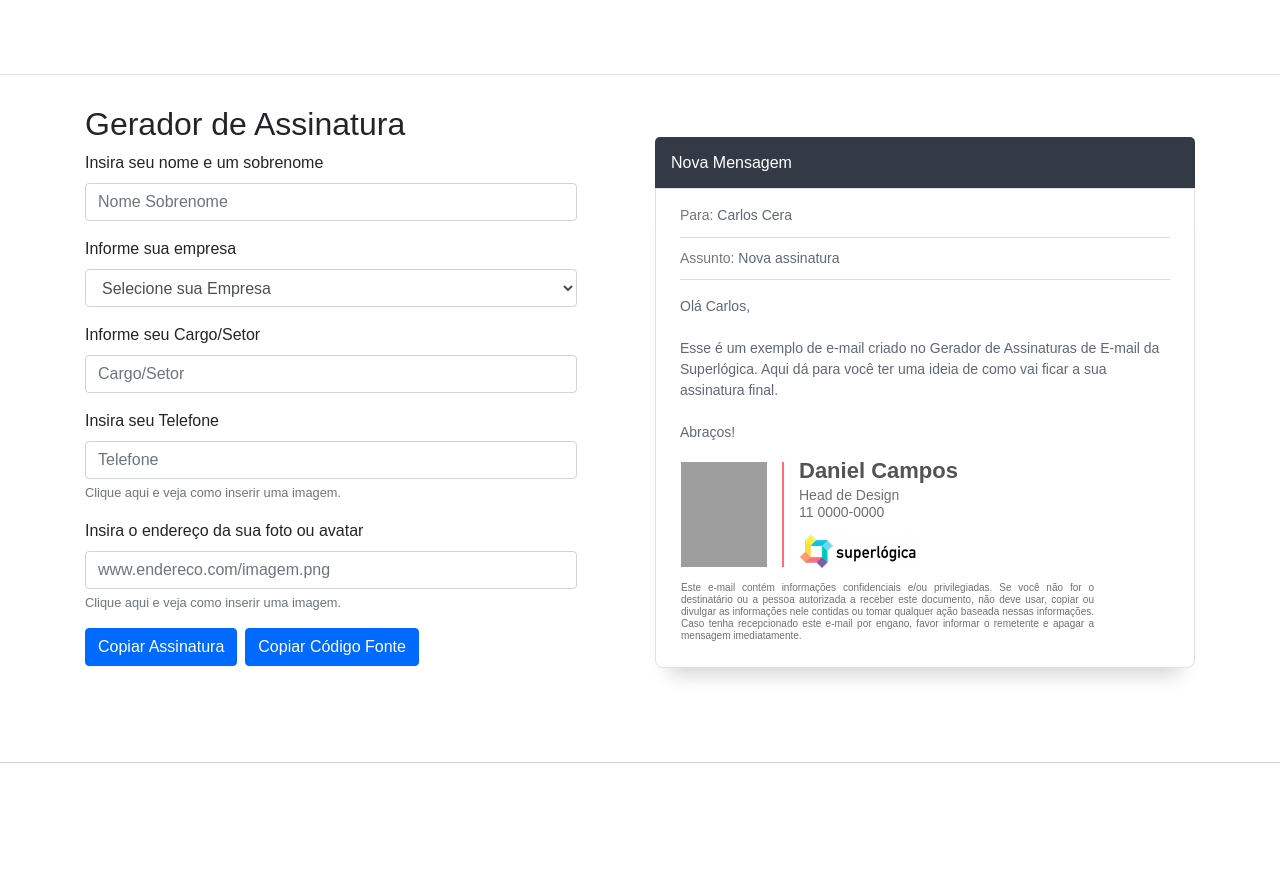
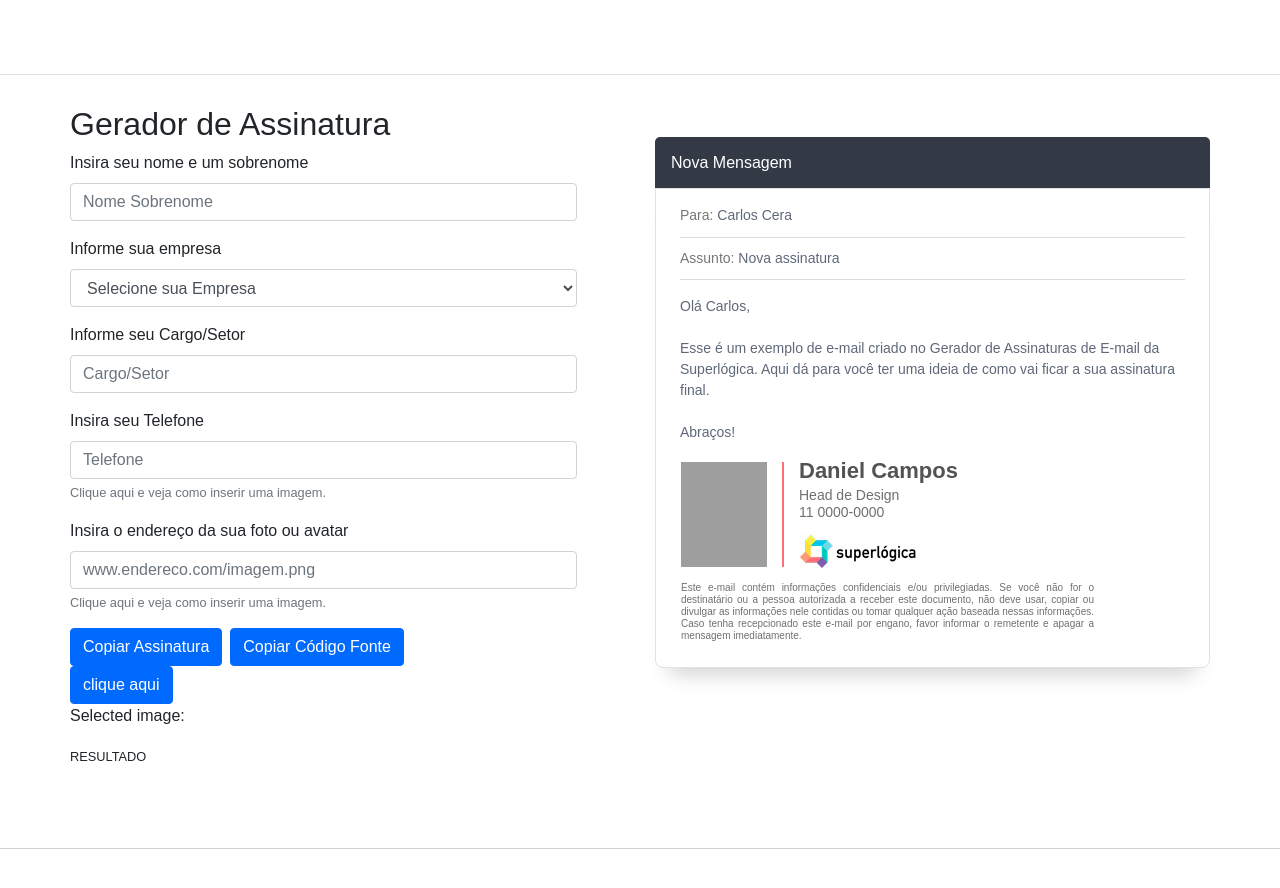
Before and after one commit to thayna-oliveira/superlogica-gerador-de-assinaturas, a React (Create React App) app: page / in a window 1280 px wide. Shown: the top 888 px of the page. Built offline with nearby package versions, Linux system fonts and the light colour scheme; grey boxes are pictures that could not be loaded.

Commit message:
add gallery component

```diff
--- a/src/App.js
+++ b/src/App.js
@@ -4,7 +4,7 @@ import './App.css';
 
 import Navbar from './components/Navbar';
 import Footer from './components/Footer';
-import Gerador from './components/gerador';
+import Gerador from './components/Gerador';
 
 function App() {
   return (
--- a/src/components/gallery.js
+++ b/src/components/Gallery/index.js
@@ -1,5 +1,6 @@
 import React, { Component } from 'react';
-import GalleryItem from './gallery-item';
+
+import GalleryItem from '../GalleryItem';
 
 class Gallery extends Component {
 
@@ -12,19 +13,30 @@ class Gallery extends Component {
             selectedImage: ''
         }
 
+        this.submitHandler = this.submitHandler.bind(this);
+
     }
 
     importAll(r) {
         return r.keys().map(r);
     }
 
-    componentWillMount() {
+    componentDidMount() {
         this.setState({
             listOfImages: this.importAll(require.context(
                 '/Users/thaynaoliveira/Desktop/Cards/superlogica-gerador-de-assinaturas/public/assets/avatar',
                 false,
                 /\.(png|jpe?g|svg)$/))
         });
+    }
+
+
+    submitHandler(evt) {
+
+        evt.preventDefault();
+
+        this.props.callbackFromParent(this.state.selectedImage);
+
     }
 
     render() {
@@ -40,7 +52,8 @@ class Gallery extends Component {
 
                 )}
 
-                <p>{this.state.selectedImage}</p>
+                <button className="btn btn-primary" type="button" onClick={(e) => this.submitHandler(e)}>clique aqui</button>
+                <p>Selected image: {this.state.selectedImage}</p>
             </div>
         )
     }
--- a/src/components/gerador.js
+++ b/src/components/Gerador/index.js
@@ -1,15 +1,17 @@
 import React, { Component } from 'react';
 
-import Input from './input.js';
-import FormInput from './form-input';
-import Button from './button';
-import Gallery from './gallery';
+import Container from '../Container';
+import Input from '../Input';
+import FormInput from '../FormInput';
+import Button from '../Button';
+import Gallery from '../Gallery';
 
 class Gerador extends Component {
 
   constructor(props) {
 
     super(props);
+
 
     this.state = {
       nome: 'Daniel Campos',
@@ -20,12 +22,20 @@ class Gerador extends Component {
       copiarFonte: 'Copiar Código Fonte',
       copiarAssinatura: 'Copiar Assinatura',
       statusAssinatura: 0,
-      statusFonte: 0
+      statusFonte: 0,
+      child: ''
     };
 
+    this.handleData = this.handleData.bind(this);
     this.getAssinatura = this.getAssinatura.bind(this);
     this.getCodigoFonte = this.getCodigoFonte.bind(this);
 
+  }
+
+  handleData(data) {
+    this.setState({
+      image: data
+    });
   }
 
   renderBrand() {
@@ -110,7 +120,7 @@ class Gerador extends Component {
     return (
 
       <div className="hero">
-        <div className="container">
+        <Container>
 
           <div className="row">
             <div className="col-12 col-lg-6">
@@ -172,7 +182,9 @@ class Gerador extends Component {
                 {this.state.copiarFonte}
               </Button>
 
-              <Gallery />
+              <Gallery callbackFromParent={this.handleData}/>
+              <small>RESULTADO</small>
+              {this.state.child}
 
             </div>
 
@@ -215,7 +227,8 @@ class Gerador extends Component {
 
           </div>
 
-        </div>
+        </Container>
+
       </div>
     )
   }
--- a/src/components/Navbar/index.js
+++ b/src/components/Navbar/index.js
@@ -5,7 +5,7 @@ import Container from '../Container/';
 const Navbar = ({ logo, alt }) => (
     <div className="nav">
         <Container>
-            <a href="https://superlogica.com" target="_blank">
+            <a href="https://superlogica.com" target="_blank" rel="noopener noreferrer">
                 <img src={logo} alt={alt} className="logo" />
             </a>
         </Container>
```
Also changed, not shown: src/components/Button/index.js (renamed from src/components/button.js), src/components/FormInput/index.js (renamed from src/components/form-input.js), src/components/GalleryItem/index.js (renamed from src/components/gallery-item.js), src/components/Input/index.js (renamed from src/components/input.js).
